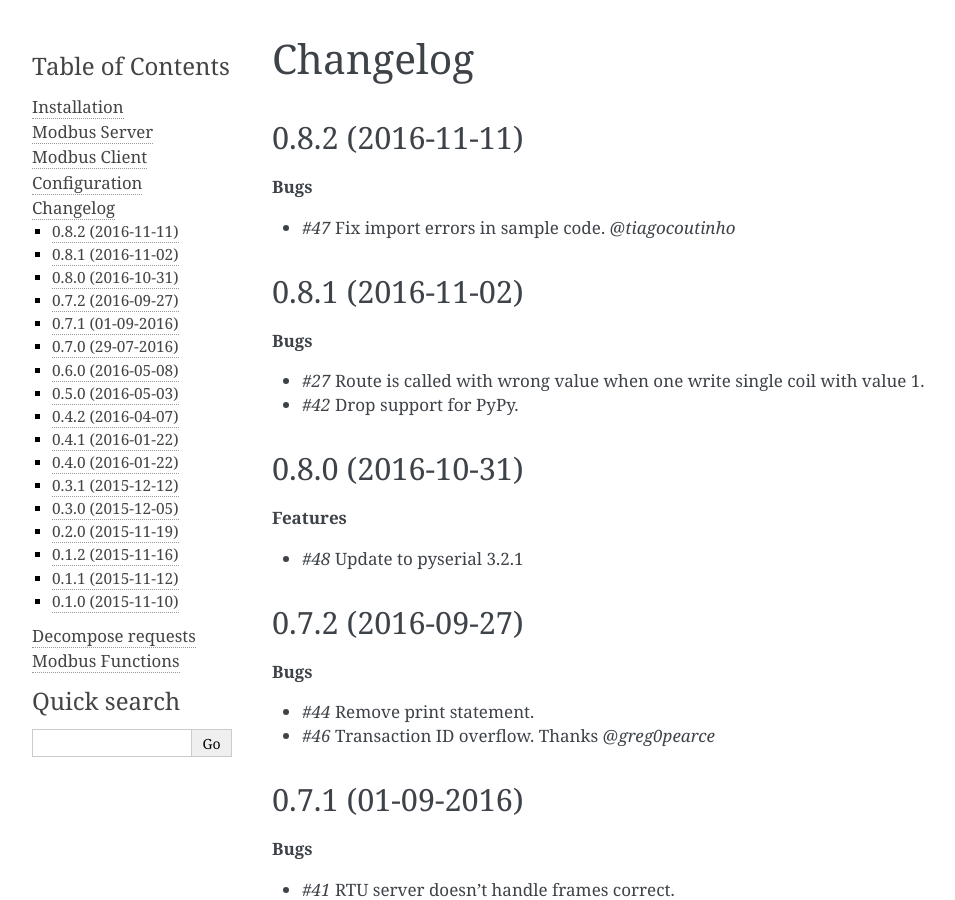
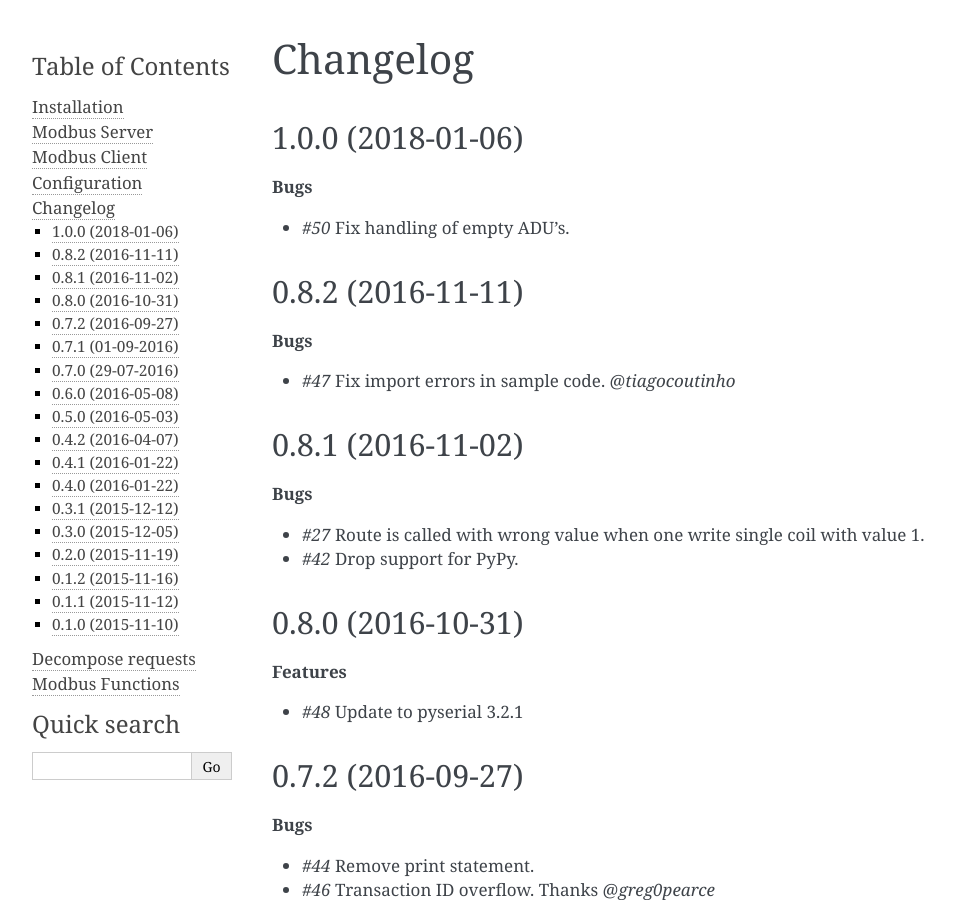
Before and after one commit to AdvancedClimateSystems/uModbus, a Sphinx documentation site: the page built from docs/source/changelog.rst, in a window 1280 px wide and 900 px high. Shown: the whole window, without its empty margins (148-1103 px from the left). Built offline with Sphinx 7.4.7, drawn with Linux system fonts in a browser that asks for light colours.

Commit message:
Bump to 1.0.0

```diff
--- a/docs/source/changelog.rst
+++ b/docs/source/changelog.rst
@@ -1,5 +1,14 @@
 Changelog
 =========
+
+1.0.0 (2018-01-06)
+++++++++++++++++++
+
+**Bugs**
+
+* `#50` Fix handling of empty ADU's.
+
+.. _#50: https://github.com/AdvancedClimateSystems/uModbus/issues/50
 
 0.8.2 (2016-11-11)
 ++++++++++++++++++
--- a/docs/source/conf.py
+++ b/docs/source/conf.py
@@ -59,9 +59,9 @@
 # built documents.
 #
 # The short X.Y version.
-version = '0.8'
+version = '1.0'
 # The full version, including alpha/beta/rc tags.
-release = '0.8.2'
+release = '1.0.0'
 
 # The language for content autogenerated by Sphinx. Refer to documentation
 # for a list of supported languages.
```
Also changed, not shown: setup.py (+7 -4 lines).
